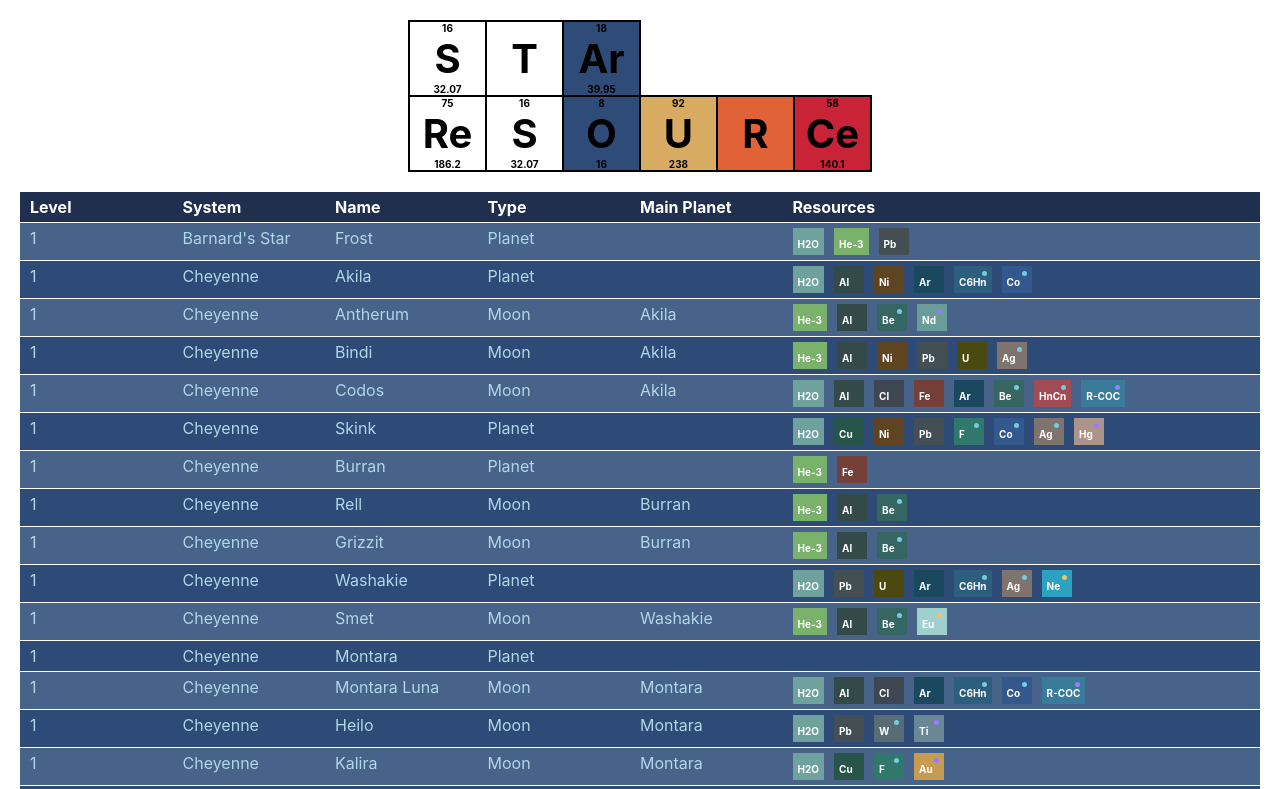
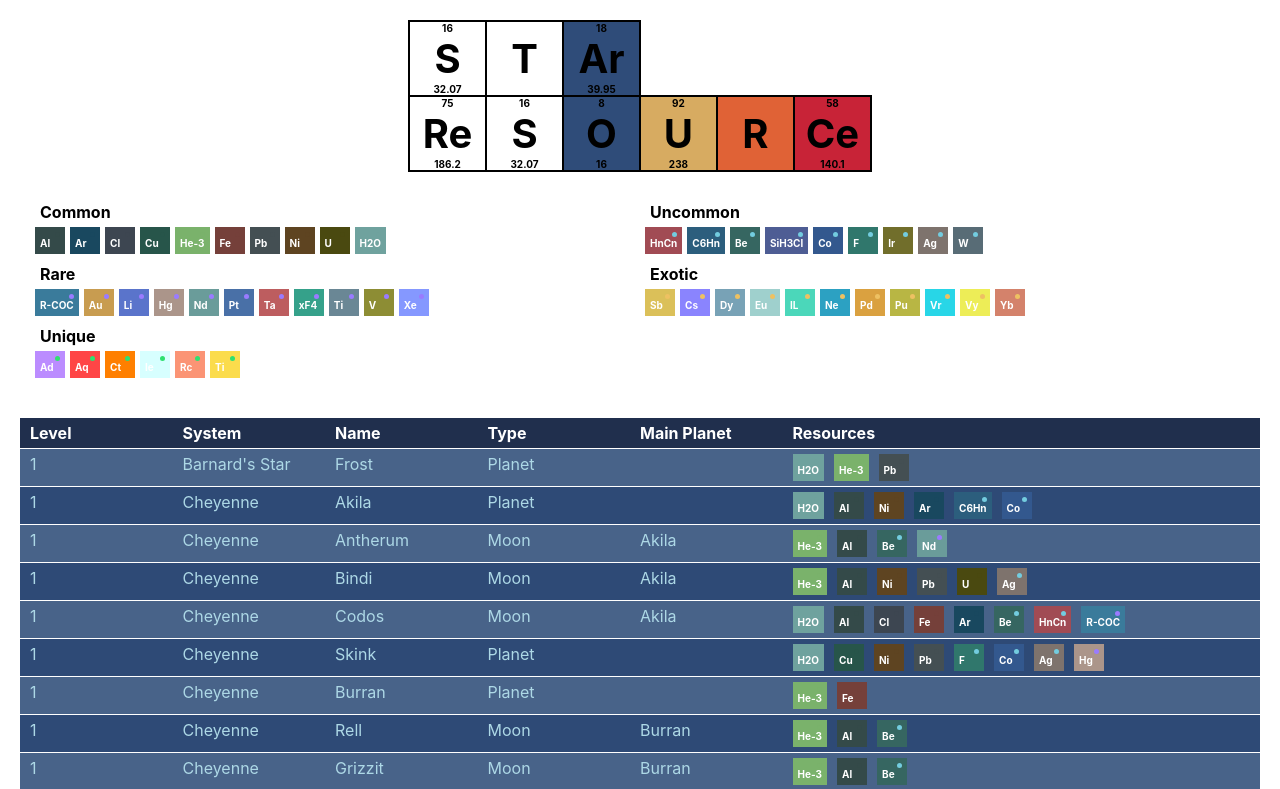
Before and after one commit to JanRoces/star-resource, a React (Create React App) app: page / in a window 1280 px wide. Shown: the top 789 px of the page. Built offline with nearby package versions, Linux system fonts and the light colour scheme.

Commit message:
create resource select component

```diff
--- a/src/App.js
+++ b/src/App.js
@@ -1,11 +1,13 @@
 import "./App.css";
 import Logo from "./components/Logo";
+import ResourceSelect from "./components/ResourceSelect";
 import Table from "./components/Table";
 
 function App() {
   return (
     <div className="App">
       <Logo />
+      <ResourceSelect />
       <Table />
     </div>
   );
--- /dev/null
+++ b/src/components/ResourceSelect.js
@@ -0,0 +1,94 @@
+import "../styles/ResourceSelect.css";
+import {
+  COMMON_RESOURCES,
+  EXOTIC_RESOURCES,
+  RARE_RESOURCES,
+  UNCOMMON_RESOURCES,
+  UNIQUE_RESOURCES,
+} from "../utils/resources";
+import Resource from "./Resource";
+
+function ResourceSelect() {
+  const resourceGroups = [
+    {
+      name: "row 1",
+      resourceGroup: [
+        {
+          title: "Common",
+          resources: COMMON_RESOURCES,
+        },
+        {
+          title: "Uncommon",
+          resources: UNCOMMON_RESOURCES,
+        },
+      ],
+    },
+    {
+      name: "row 2",
+      resourceGroup: [
+        {
+          title: "Rare",
+          resources: RARE_RESOURCES,
+        },
+        {
+          title: "Exotic",
+          resources: EXOTIC_RESOURCES,
+        },
+      ],
+    },
+    {
+      name: "row 3",
+      resourceGroup: [
+        {
+          title: "Unique",
+          resources: UNIQUE_RESOURCES,
+        },
+      ],
+    },
+  ];
+
+  function renderResources(resources) {
+    const items = [];
+
+    resources.forEach((resource) => {
+      items.push(<Resource key={resource.name} {...resource} />);
+    });
+
+    return items;
+  }
+
+  function renderRow(resourceGroup) {
+    const row = [];
+
+    resourceGroup.forEach((group) => {
+      row.push(
+        <div className="group" key={group.title}>
+          <div className="title">{group.title}</div>
+          <div className="resource-group">
+            {renderResources(group.resources)}
+          </div>
+        </div>
+      );
+    });
+
+    return row;
+  }
+
+  function renderRows() {
+    const rows = [];
+
+    resourceGroups.forEach((group) => {
+      rows.push(
+        <div className="row" key={group.name}>
+          {renderRow(group.resourceGroup)}
+        </div>
+      );
+    });
+
+    return rows;
+  }
+
+  return <div className="resource-select-container">{renderRows()}</div>;
+}
+
+export default ResourceSelect;
--- /dev/null
+++ b/src/styles/ResourceSelect.css
@@ -0,0 +1,32 @@
+
+  /* background-color: #202F4D; */
+  /* background-color: #486389; */
+.group {
+ display: flex;
+ flex-direction: column;
+ margin-bottom: 5px;
+ width: 100%;
+}
+
+.resource-group {
+  display: flex;
+  gap: 5px;
+  padding: 5px;
+}
+
+.resource-select-container {
+  display: flex;
+  flex-direction: column;
+  margin: 20px 20px 0px;
+  padding: 10px;
+}
+
+.row {
+  display: flex;
+}
+
+.title {
+  font-weight: bold;
+  padding: 0 10px;
+  text-align: left;
+}
```
